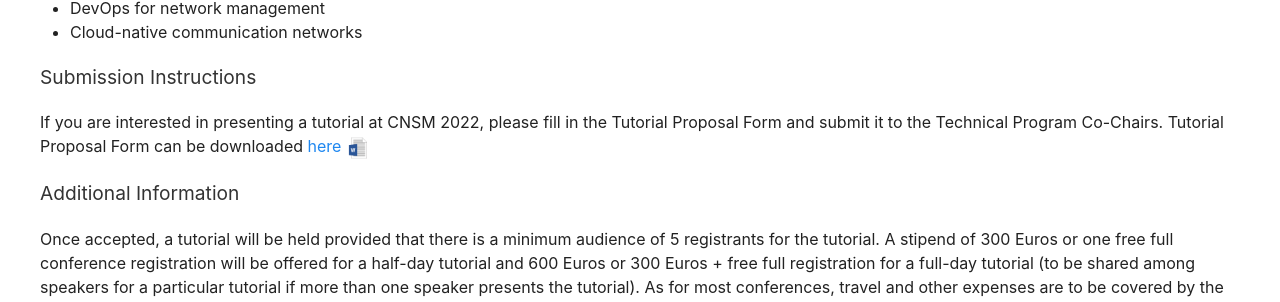
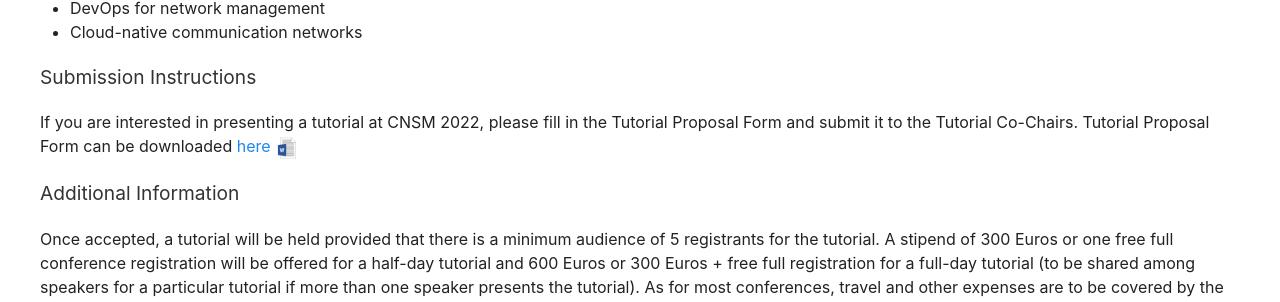
Before and after one commit to stuartclayman/cnsm_2022_website, a Jekyll site: the page built from cft.html, in a window 1280 px wide. Shown: the part 1045-1347 px from the top of the page. Built offline with Jekyll 4.4.1, drawn with Linux system fonts in a browser that asks for light colours; nearby versions of some CDN libraries.

Commit message:
Tutorial update

```diff
--- a/cft.html
+++ b/cft.html
@@ -45,7 +45,7 @@ title: Call for Tutorials
 
 <h3>Submission Instructions</h3>
 <p>
-  If you are interested in presenting a tutorial at CNSM 2022, please fill in the Tutorial Proposal Form and submit it to the Technical Program Co-Chairs.
+  If you are interested in presenting a tutorial at CNSM 2022, please fill in the Tutorial Proposal Form and submit it to the Tutorial Co-Chairs.
   Tutorial Proposal Form can be downloaded <a href="files/CNSM2022-TutorialProposalForm.docx">here <img width="24" height="24" src="images/docxlogo.png"></a>
 </p>
 
```
Also changed, not shown: 1 other file.
